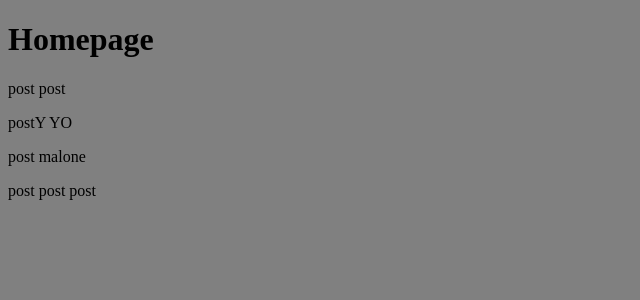
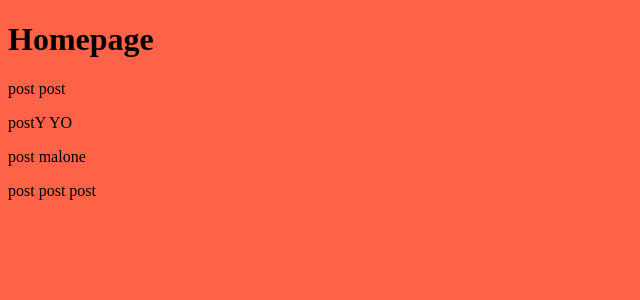
Before and after one commit to Nickales/nickal.es, a Jekyll site: the page built from index.md, in a window 1280 px wide. Shown: the top 300 px of the page, without its empty margins (0-640 px from the left). Built offline with Jekyll 4.4.1, drawn with Linux system fonts in a browser that asks for light colours.

Commit message:
Update default.html

```diff
--- a/_layouts/default.html
+++ b/_layouts/default.html
@@ -8,7 +8,7 @@
 </head>
 
 	<style>
-		body {background: gray;}
+		body {background: tomato;}
 	</style>
 
 <body>
```
